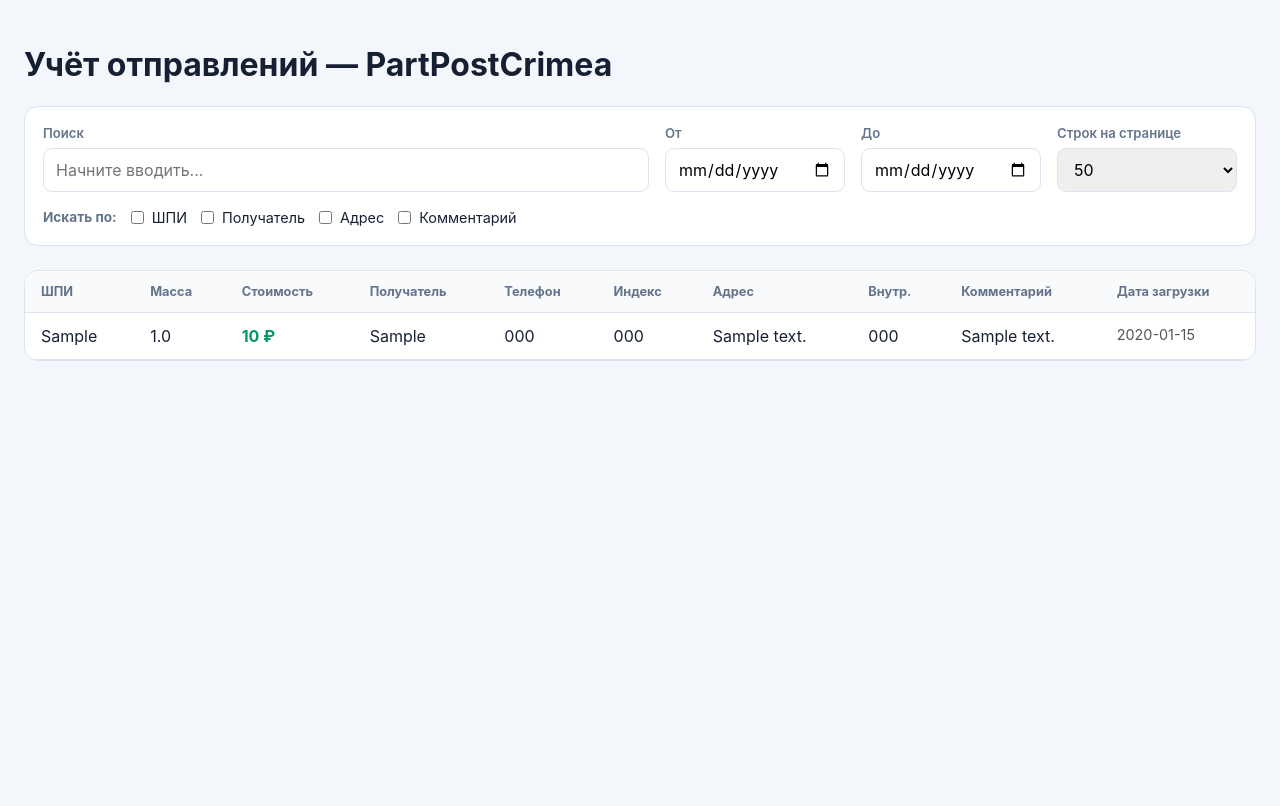
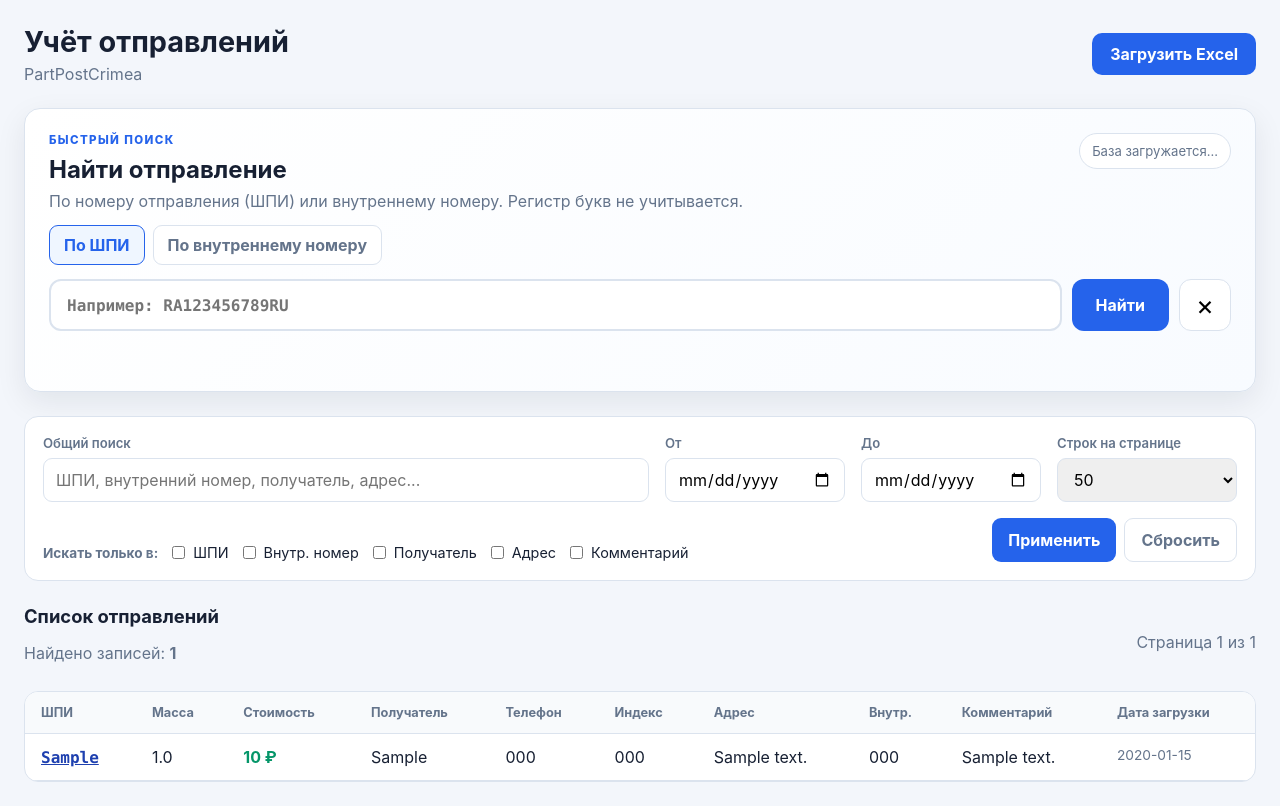
Before and after one commit to vladvlaychak/PartPostKrimeaLocal, a Flask app: page / in a window 1280 px wide. Before the commit the page ends 361 px from the top, so only its background shows below. Run offline with Flask 3, Linux system fonts and the light colour scheme; tables that the repository leaves empty hold one stand-in row (values such as "Sample post").

Commit message:
Update PartPostCrimea.html

```diff
--- a/templates/PartPostCrimea.html
+++ b/templates/PartPostCrimea.html
@@ -1,157 +1,144 @@
 <!DOCTYPE html>
 <html lang="ru">
 <head>
-  <meta charset="UTF-8" />
-  <meta name="viewport" content="width=device-width, initial-scale=1.0"/>
+    <meta charset="UTF-8">
+    <meta name="viewport" content="width=device-width, initial-scale=1.0">
     <title>Учёт отправлений — PartPostCrimea</title>
     <link rel="stylesheet" href="{{ url_for('static', filename='css/style.css') }}">
 </head>
 <body>
 <div id="app">
-    <h1>Учёт отправлений — PartPostCrimea</h1>
+    <header class="app-header">
+        <div class="app-title-group"><h1>Учёт отправлений</h1><p>PartPostCrimea</p></div>
+        <a href="{{ url_for('upload_page') }}" class="upload-link">Загрузить Excel</a>
+    </header>
 
     <div class="flash-messages">
         {% with messages = get_flashed_messages(with_categories=true) %}
-        {% if messages %}
-          {% for category, message in messages %}
+        {% if messages %}{% for category, message in messages %}
             <div class="flash flash-{{ category }}">{{ message }}</div>
-          {% endfor %}
-        {% endif %}
+        {% endfor %}{% endif %}
         {% endwith %}
     </div>
 
-    <!-- Панель фильтров -->
-    <form method="get" action="{{ url_for('index') }}" class="controls-group" id="filtersForm">
-      <!-- Поиск без кнопки (автоматически при вводе) -->
-      <div class="control-item search-wrapper">
-        <label for="searchInput" class="search-label">Поиск</label>
-        <input type="text" id="searchInput" name="search" value="{{ search or '' }}"
-               placeholder="Начните вводить..." autocomplete="off" class="search-input">
+    <section class="shipment-search-card">
+        <div class="shipment-search-heading">
+            <div>
+                <span class="section-kicker">БЫСТРЫЙ ПОИСК</span>
+                <h2>Найти отправление</h2>
+                <p>По номеру отправления (ШПИ) или внутреннему номеру. Регистр букв не учитывается.</p>
+            </div>
+            <div id="statsBadge" class="stats-badge">База загружается...</div>
         </div>
 
-      <!-- Даты -->
+        <div class="search-mode-switch">
+            <button type="button" class="search-mode active" data-mode="shpi">По ШПИ</button>
+            <button type="button" class="search-mode" data-mode="internal">По внутреннему номеру</button>
+        </div>
+
+        <div class="shipment-search-form">
+            <div class="shipment-input-wrapper">
+                <input type="search" id="shipmentNumber" class="shipment-number-input"
+                       placeholder="Например: RA123456789RU" autocomplete="off"
+                       spellcheck="false" maxlength="100">
+            </div>
+            <button type="button" id="shipmentSearchButton" class="shipment-search-button">Найти</button>
+            <button type="button" id="shipmentClearButton" class="shipment-clear-button"
+                    title="Очистить поиск" aria-label="Очистить поиск">×</button>
+        </div>
+
+        <div id="shipmentSearchStatus" class="shipment-search-status" aria-live="polite"></div>
+        <div id="shipmentSearchResult" class="shipment-search-result" hidden></div>
+    </section>
+
+    <form method="get" action="{{ url_for('index') }}" class="controls-group" id="filtersForm">
+        <input type="hidden" name="page" value="1">
+
+        <div class="control-item search-wrapper">
+            <label for="searchInput" class="search-label">Общий поиск</label>
+            <input type="search" id="searchInput" name="search" value="{{ search or '' }}"
+                   placeholder="ШПИ, внутренний номер, получатель, адрес..." autocomplete="off" class="search-input">
+        </div>
+
         <div class="control-item">
             <label for="dateFrom" class="date-label">От</label>
             <input type="date" id="dateFrom" name="dateFrom" value="{{ date_from or '' }}" class="date-input">
         </div>
+
         <div class="control-item">
             <label for="dateTo" class="date-label">До</label>
             <input type="date" id="dateTo" name="dateTo" value="{{ date_to or '' }}" class="date-input">
         </div>
 
-      <!-- Количество строк (выпадающий список) -->
-      <div class="control-item">
+        <div class="control-item per-page-control">
             <label class="date-label">Строк на странице</label>
             <select name="per_page" class="select-control" onchange="this.form.submit()">
                 <option value="20" {% if per_page == 20 %}selected{% endif %}>20</option>
                 <option value="50" {% if per_page == 50 %}selected{% endif %}>50</option>
                 <option value="100" {% if per_page == 100 %}selected{% endif %}>100</option>
+                <option value="200" {% if per_page == 200 %}selected{% endif %}>200</option>
             </select>
         </div>
 
-      <!-- Чекбоксы: по каким полям искать -->
         <div class="control-item checkboxes-wrapper">
-        <span class="label-inline">Искать по:</span>
-        <label class="checkbox-label">
-          <input type="checkbox" name="q_shpi" value="1" {% if q_shpi %}checked{% endif %}> ШПИ
-        </label>
-        <label class="checkbox-label">
-          <input type="checkbox" name="q_recipient" value="1" {% if q_recipient %}checked{% endif %}> Получатель
-        </label>
-        <label class="checkbox-label">
-          <input type="checkbox" name="q_address" value="1" {% if q_address %}checked{% endif %}> Адрес
-        </label>
-        <label class="checkbox-label">
-          <input type="checkbox" name="q_comment" value="1" {% if q_comment %}checked{% endif %}> Комментарий
-        </label>
+            <span class="label-inline">Искать только в:</span>
+            <label class="checkbox-label"><input type="checkbox" name="q_shpi" value="1" {% if q_shpi %}checked{% endif %}>ШПИ</label>
+            <label class="checkbox-label"><input type="checkbox" name="q_internal_number" value="1" {% if q_internal_number %}checked{% endif %}>Внутр. номер</label>
+            <label class="checkbox-label"><input type="checkbox" name="q_recipient" value="1" {% if q_recipient %}checked{% endif %}>Получатель</label>
+            <label class="checkbox-label"><input type="checkbox" name="q_address" value="1" {% if q_address %}checked{% endif %}>Адрес</label>
+            <label class="checkbox-label"><input type="checkbox" name="q_comment" value="1" {% if q_comment %}checked{% endif %}>Комментарий</label>
+        </div>
+
+        <div class="filter-actions">
+            <button type="submit" class="filter-button">Применить</button>
+            <a href="{{ url_for('index') }}" class="reset-button">Сбросить</a>
         </div>
     </form>
 
+    <div class="table-header">
+        <div><h2>Список отправлений</h2><p>Найдено записей: <strong>{{ total_count }}</strong></p></div>
+        <div class="page-summary">Страница {{ current_page }} из {{ total_pages }}</div>
+    </div>
+
     <div class="table-wrapper">
         <table id="shipmentsTable">
-        <thead>
-          <tr>
-            <th data-field="shpi">ШПИ</th>
-            <th data-field="mass">Масса</th>
-            <th data-field="shipping_cost">Стоимость</th>
-            <th data-field="recipient">Получатель</th>
-            <th data-field="phone">Телефон</th>
-            <th data-field="index_code">Индекс</th>
-            <th data-field="address">Адрес</th>
-            <th data-field="internal_number">Внутр.</th>
-            <th data-field="comment">Комментарий</th>
-            <th data-field="uploaded_at">Дата загрузки</th>
-          </tr>
-        </thead>
+            <thead><tr>
+                <th>ШПИ</th><th>Масса</th><th>Стоимость</th><th>Получатель</th>
+                <th>Телефон</th><th>Индекс</th><th>Адрес</th><th>Внутр.</th>
+                <th>Комментарий</th><th>Дата загрузки</th>
+            </tr></thead>
             <tbody>
             {% if shipments %}
                 {% for row in shipments %}
                 <tr>
-                <td class="shpi">{{ row.shpi or '' }}</td>
+                    <td class="shpi"><button type="button" class="shpi-button" data-shpi="{{ row.shpi or '' }}">{{ row.shpi or '' }}</button></td>
                     <td>{{ row.mass or '' }}</td>
-                <td class="price">
-                  {% if row.shipping_cost %}
-                    {{ '{:,.0f}'.format(row.shipping_cost) }} ₽
-                  {% else %}
-                    -
-                  {% endif %}
-                </td>
-                <td>{{ row.recipient or '' }}</td>
-                <td>{{ row.phone or '' }}</td>
-                <td>{{ row.index_code or '' }}</td>
+                    <td class="price">{% if row.shipping_cost is not none %}{{ '{:,.0f}'.format(row.shipping_cost) }} ₽{% else %}—{% endif %}</td>
+                    <td>{{ row.recipient or '' }}</td><td>{{ row.phone or '' }}</td><td>{{ row.index_code or '' }}</td>
                     <td>{{ row.address or '' }}</td>
-                <td>{{ row.internal_number or '' }}</td>
-                <td>{{ row.comment or '' }}</td>
-                <td style="color:#555; font-size: 0.9em;" data-date="{{ row.uploaded_at }}">
-                  {% if row.uploaded_at %}
-                    {{ row.uploaded_at[:19].replace('T', ' ') }}
-                  {% else %}
-                    -
-                  {% endif %}
-                </td>
+                    <td>{{ row.internal_number or '' }}</td><td>{{ row.comment or '' }}</td>
+                    <td class="uploaded-at">{% if row.uploaded_at %}{{ row.uploaded_at[:19].replace('T', ' ') }}{% else %}—{% endif %}</td>
                 </tr>
                 {% endfor %}
             {% else %}
-            <tr>
-              <td colspan="10" style="text-align:center; padding: 40px; color: var(--text-secondary);">Нет данных для отображения</td>
-            </tr>
+                <tr><td colspan="10" class="empty-table">Нет данных для отображения</td></tr>
             {% endif %}
             </tbody>
         </table>
+    </div>
 
-      <!-- Пагинация (показывается, если записей больше, чем per_page) -->
     {% if total_pages > 1 %}
-        <div class="pagination">
+    <nav class="pagination">
         {% if current_page > 1 %}
-            <a href="{{ url_for('index', page=current_page-1, search=search, dateFrom=date_from, dateTo=date_to, per_page=per_page, q_shpi=q_shpi|default(0), q_recipient=q_recipient|default(0), q_address=q_address|default(0), q_comment=q_comment|default(0)) }}" class="page-link">← Предыдущая</a>
+        <a href="{{ url_for('index', page=current_page-1, search=search, dateFrom=date_from, dateTo=date_to, per_page=per_page, q_shpi=1 if q_shpi else None, q_internal_number=1 if q_internal_number else None, q_recipient=1 if q_recipient else None, q_address=1 if q_address else None, q_comment=1 if q_comment else None, sortBy=sortBy, order=order) }}" class="page-link">← Предыдущая</a>
         {% endif %}
-
-          <span class="page-info">Страница {{ current_page }} из {{ total_pages }} ({{ total_count }} записей)</span>
-
+        <span class="page-info">Страница {{ current_page }} / {{ total_pages }}</span>
         {% if current_page < total_pages %}
-            <a href="{{ url_for('index', page=current_page+1, search=search, dateFrom=date_from, dateTo=date_to, per_page=per_page, q_shpi=q_shpi|default(0), q_recipient=q_recipient|default(0), q_address=q_address|default(0), q_comment=q_comment|default(0)) }}" class="page-link">Следующая →</a>
+        <a href="{{ url_for('index', page=current_page+1, search=search, dateFrom=date_from, dateTo=date_to, per_page=per_page, q_shpi=1 if q_shpi else None, q_internal_number=1 if q_internal_number else None, q_recipient=1 if q_recipient else None, q_address=1 if q_address else None, q_comment=1 if q_comment else None, sortBy=sortBy, order=order) }}" class="page-link">Следующая →</a>
+        {% endif %}
+    </nav>
     {% endif %}
 </div>
-      {% endif %}
-    </div>
-  </div>
-
-  <!-- JS для автопоиска (debounce) -->
-  <script>
-    const searchInput = document.getElementById('searchInput');
-    const form = document.getElementById('filtersForm');
-
-    if (searchInput && form) {
-      let timeoutId = null;
-      searchInput.addEventListener('input', () => {
-        clearTimeout(timeoutId);
-        timeoutId = setTimeout(() => {
-          form.submit();
-        }, 300); // задержка 300 мс
-      });
-    }
-  </script>
-
 <script src="{{ url_for('static', filename='js/main.js') }}" defer></script>
 </body>
 </html>
```
Lines whose indentation alone changed are shown as unchanged.
